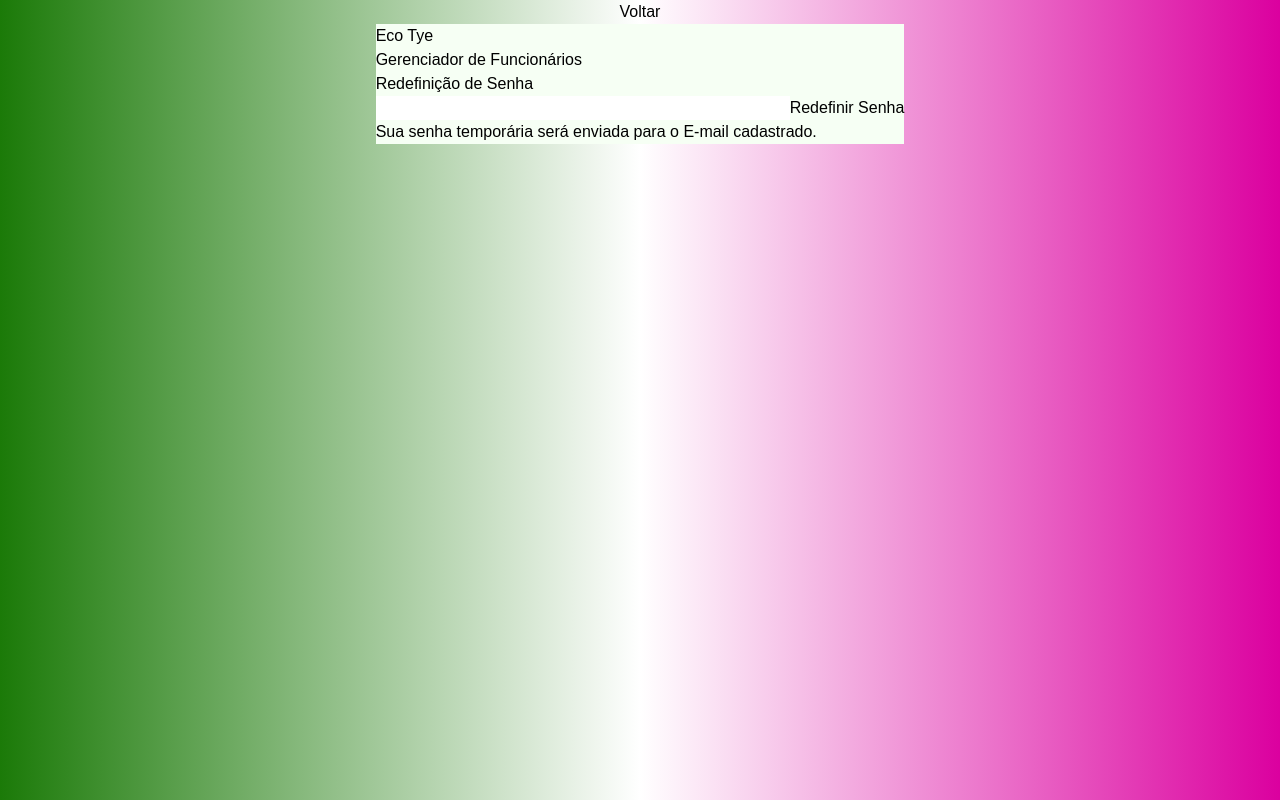
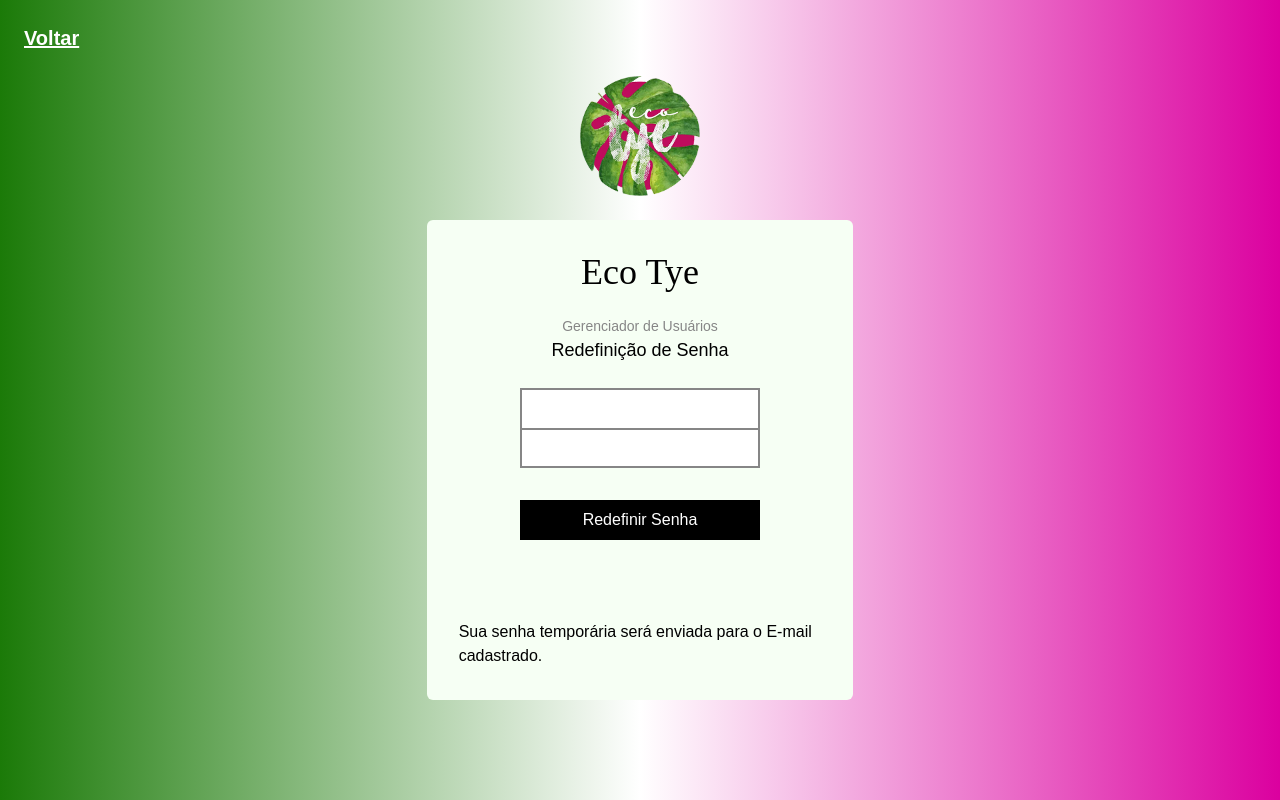
Before and after one commit to damacosta/frontend-progirls-gerenciamento-de-usuario, a Next.js app: page /recovery in a window 1280 px wide. Built offline with nearby package versions, Linux system fonts and the light colour scheme.

Commit message:
:lipstick: feat: Estilização página recovery

```diff
--- a/src/pages/login.jsx
+++ b/src/pages/login.jsx
@@ -11,19 +11,25 @@
         height={120}
         className="m-10"
       />
-      <div className="bg-color-lightest-green rounded-md flex flex-col items-center h-[60vh] w-1/3 py-10 justify-evenly">
-        <h2 className="font-title text-4xl">Eco Tye</h2>
-        <p className="text-color-light-gray">Gerenciador de Usuários</p>
-        <form
-          action=""
-          method="get"
-          className="h-1/3 w-60 flex flex-col justify-evenly "
-        >
-          <input type="text" className="h-10 w-70" />
-          <input type="text" className="h-10 w-70" />
+      <div className="bg-color-lightest-green rounded-md flex flex-col items-center h-[60vh] w-1/3 p-8 justify-between">
+        <div className="flex flex-col text-center">
+          <h2 className="font-title text-4xl pb-6">Eco Tye</h2>
+          <p className="text-color-light-gray text-sm">
+            Gerenciador de Usuários
+          </p>
+        </div>
+        <form action="" method="get" className="h-1/2 w-60 flex flex-col">
+          <input
+            type="text"
+            className="h-10 w-70 border-x-2 border-t-2 border-color-light-gray"
+          />
+          <input
+            type="text"
+            className="h-10 w-70 border-2 border-color-light-gray"
+          />
           <button
             type="submit"
-            className="bg-color-black text-color-white h-10 w-70"
+            className="bg-color-black text-color-white h-10 w-70 mt-8"
           >
             Entrar
           </button>
--- a/src/pages/recovery.jsx
+++ b/src/pages/recovery.jsx
@@ -4,16 +4,42 @@
 export default function Recovery() {
   return (
     <main className="bg-gradient-to-r from-color-green via-color-white to-color-pink w-full h-screen flex flex-col items-center">
-      <a href="./login">Voltar</a>
-      <img src="" alt="" />
-      <div className="bg-color-lightest-green">
-        <h2>Eco Tye</h2>
-        <p>Gerenciador de Funcionários</p>
-        <h3>Redefinição de Senha</h3>
-        <form action="" method="get">
-          <input type="text" />
-          <input type="text" />
-          <button type="submit">Redefinir Senha</button>
+      <a
+        href="./login"
+        className="p-6 text-color-white w-screen underline underline-offset-1 font-bold text-xl"
+      >
+        Voltar
+      </a>
+      <Image
+        src="/Logo.png"
+        alt="Logo Eco tye"
+        width={120}
+        height={120}
+        className="mx-10 mb-6"
+      />
+      <div className="bg-color-lightest-green rounded-md flex flex-col items-center h-[60vh] w-1/3 justify-between p-8">
+        <div className="flex flex-col text-center">
+          <h2 className="font-title text-4xl pb-6">Eco Tye</h2>
+          <p className="text-color-light-gray text-sm">
+            Gerenciador de Usuários
+          </p>
+          <p className="text-lg">Redefinição de Senha</p>
+        </div>
+        <form action="" method="get" className="h-1/2 w-60 flex flex-col">
+          <input
+            type="text"
+            className="h-10 w-70 border-x-2 border-t-2 border-color-light-gray"
+          />
+          <input
+            type="text"
+            className="h-10 w-70 border-2 border-color-light-gray"
+          />
+          <button
+            type="submit"
+            className="bg-color-black text-color-white h-10 w-70 mt-8"
+          >
+            Redefinir Senha
+          </button>
         </form>
         <p>Sua senha temporária será enviada para o E-mail cadastrado.</p>
       </div>
```
